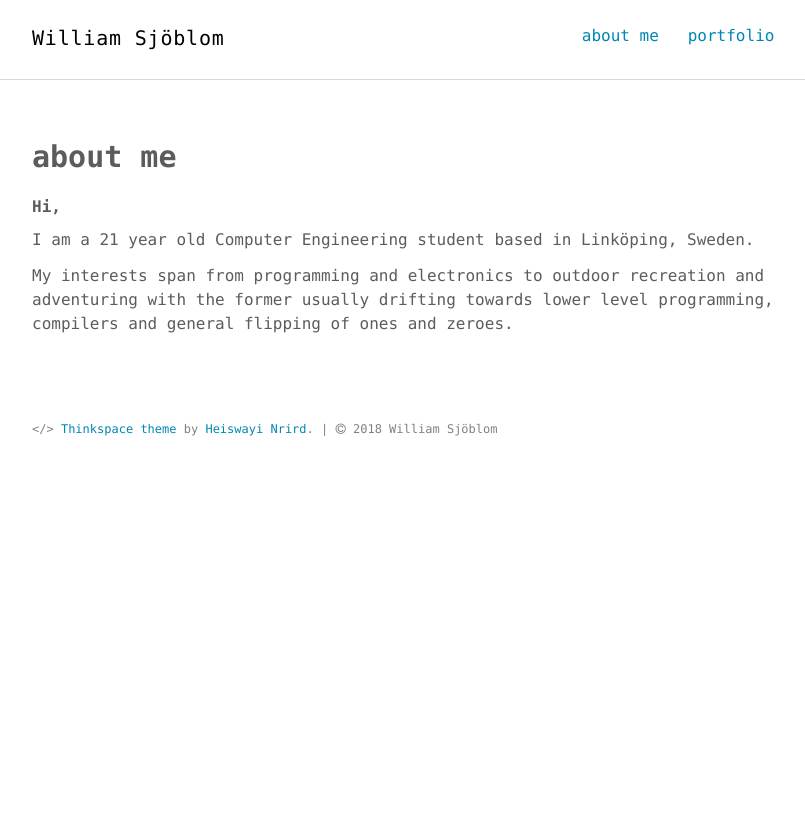
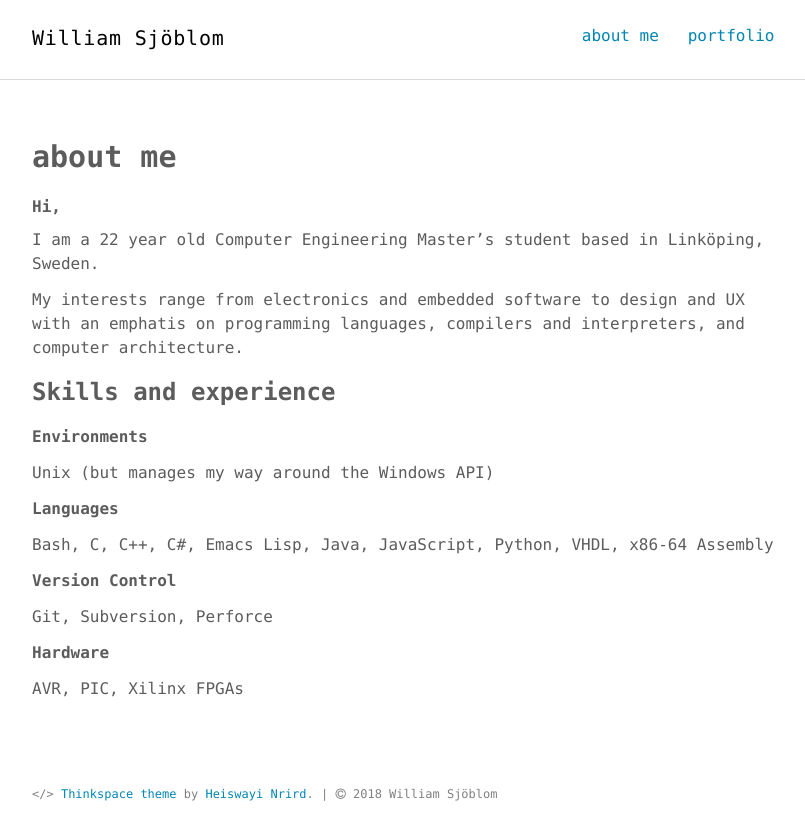
Before and after one commit to williamsjoblom/williamsjoblom.github.io, a Jekyll site: the page built from about.md, in a window 1280 px wide. Shown: the top 840 px of the page, without its empty margins (232-1037 px from the left). Built offline with Jekyll 4.4.1, drawn with Linux system fonts in a browser that asks for light colours.

Commit message:
Update about.md

```diff
--- a/about.md
+++ b/about.md
@@ -6,6 +6,24 @@ permalink: /about/
 
 ##### Hi,
 
-I am a 21 year old Computer Engineering student based in Linköping, Sweden.
+I am a 22 year old Computer Engineering Master's student based in Linköping, Sweden.
 
-My interests span from programming and electronics to outdoor recreation and adventuring with the former usually drifting towards lower level programming, compilers and general flipping of ones and zeroes.
+My interests range from electronics and embedded software to design and UX with an emphatis on programming languages, compilers and interpreters, and computer architecture.
+
+### Skills and experience
+
+**Environments**
+
+Unix (but manages my way around the Windows API)
+
+**Languages**
+
+Bash, C, C++, C#, Emacs Lisp, Java, JavaScript, Python, VHDL, x86-64 Assembly
+
+**Version Control**
+
+Git, Subversion, Perforce
+
+**Hardware**
+
+AVR, PIC, Xilinx FPGAs
```
